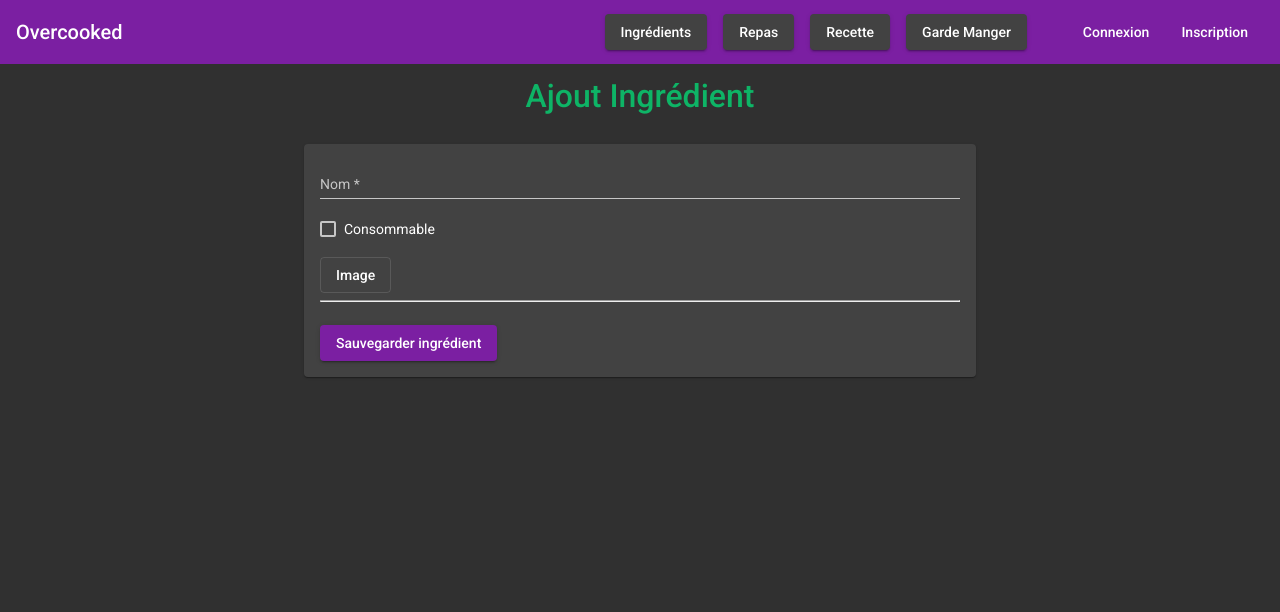
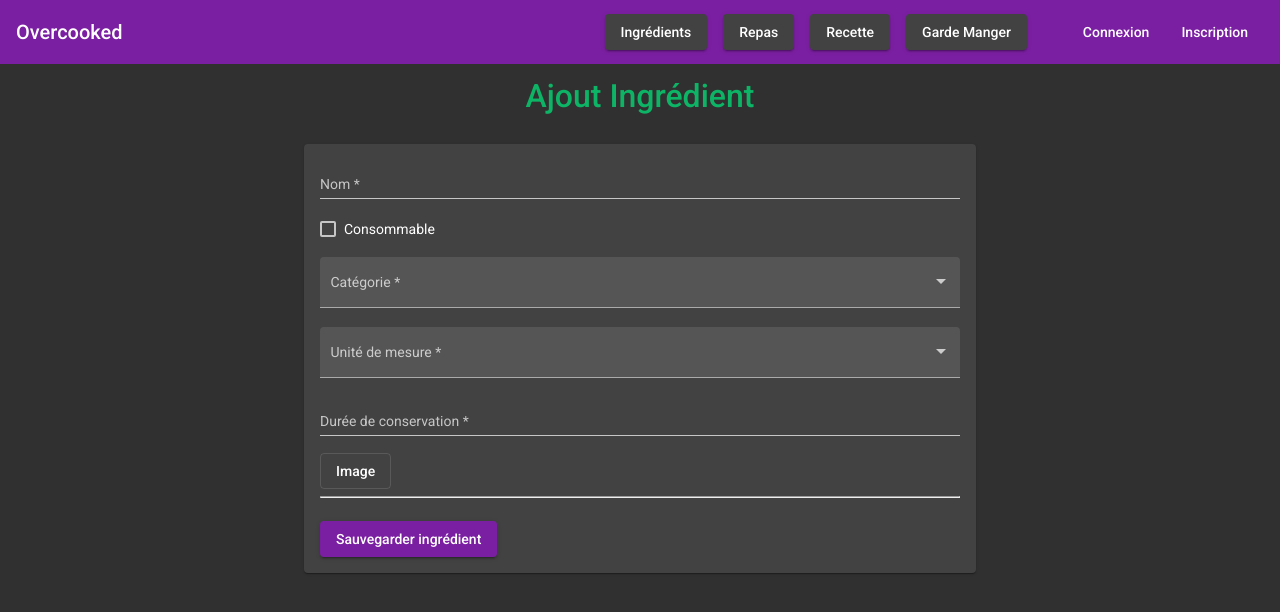
Before and after one commit to Robotix703/Angular_Overcooked, an Angular app: page /ingredient/create in a window 1280 px wide. Shown: the top 612 px of the page. Built offline with nearby package versions, Linux system fonts and the light colour scheme.

Commit message:
Ingredient : Add category, unitOfMeasure and shelfLife on create page

```diff
--- a/src/app/ingredient/create/ingredient-create.component.html
+++ b/src/app/ingredient/create/ingredient-create.component.html
@@ -12,6 +12,32 @@
             <!--Consumable-->
             <mat-checkbox formControlName='consumable' style="margin-bottom: 1rem;">Consommable</mat-checkbox>
 
+            <!--Category-->
+            <mat-form-field appearance="fill">
+                <mat-label>Catégorie</mat-label>
+                <mat-select formControlName='category'>
+                    <mat-option *ngFor="let categoryDisplayed of ingredientCategories" [value]="categoryDisplayed">
+                        {{categoryDisplayed}}
+                    </mat-option>
+                </mat-select>
+            </mat-form-field>
+
+            <!--Unit of measure-->
+            <mat-form-field appearance="fill">
+                <mat-label>Unité de mesure</mat-label>
+                <mat-select formControlName='unitOfMeasure'>
+                    <mat-option *ngFor="let uom of ingredientUnitOfMeasures" [value]="uom">
+                        {{uom}}
+                    </mat-option>
+                </mat-select>
+            </mat-form-field>
+
+            <!--shelfLife-->
+            <mat-form-field>
+                <input matInput type="number" formControlName='shelfLife' placeholder="Durée de conservation">
+                <mat-error *ngIf="formulaire.get('shelfLife')!.invalid">Entrez une durée de conservation</mat-error>
+            </mat-form-field>
+
             <!--File-->
             <div>
                 <button mat-stroked-button type="button" (click)=filePicker.click()>Image</button>
@@ -25,7 +51,8 @@
 
             <hr>
             <!--Imput-->
-            <button mat-raised-button color="primary" type="submit" style="margin-top: 1rem;">Sauvegarder ingrédient</button>
+            <button mat-raised-button color="primary" type="submit" style="margin-top: 1rem;">Sauvegarder
+                ingrédient</button>
         </form>
     </mat-card>
 </div>
--- a/src/app/ingredient/create/ingredient-create.component.ts
+++ b/src/app/ingredient/create/ingredient-create.component.ts
@@ -2,6 +2,7 @@ import { Component, OnInit } from '@angular/core'
 import { FormControl, FormGroup, Validators } from '@angular/forms';
 import { ActivatedRoute } from '@angular/router';
 import { IngredientService } from '../ingredient.service';
+import { categories, unitOfMeasures } from "../ingredient.model";
 
 import { mimeType } from "./mime-type.validator";
 
@@ -16,6 +17,9 @@ export class IngredientCreateComponent implements OnInit {
   formulaire: FormGroup = new FormGroup({});
   imagePreview: string = "";
 
+  ingredientCategories = categories;
+  ingredientUnitOfMeasures = unitOfMeasures;
+
   constructor(public IngredientService: IngredientService, public route: ActivatedRoute) {}
 
   ngOnInit() {
@@ -25,6 +29,15 @@ export class IngredientCreateComponent implements OnInit {
       }),
       consumable: new FormControl(null, {
         validators: []
+      }),
+      category: new FormControl(null, {
+        validators: [Validators.required]
+      }),
+      unitOfMeasure: new FormControl(null, {
+        validators: [Validators.required]
+      }),
+      shelfLife: new FormControl(null, {
+        validators: [Validators.required]
       }),
       image: new FormControl(null, {validators: [Validators.required], asyncValidators: [mimeType]})
     });
@@ -46,7 +59,14 @@ export class IngredientCreateComponent implements OnInit {
   onSavePost(){
     if(this.formulaire.invalid) return;
 
-    this.IngredientService.addIngredient(this.formulaire.value.name, this.formulaire.value.consumable ? this.formulaire.value.consumable : false, this.formulaire.value.image);
+    this.IngredientService.addIngredient(
+      this.formulaire.value.name,
+      this.formulaire.value.consumable ? this.formulaire.value.consumable : false,
+      this.formulaire.value.image,
+      this.formulaire.value.category,
+      this.formulaire.value.unitOfMeasure,
+      this.formulaire.value.shelfLife
+    );
 
     this.formulaire.reset();
   }
--- a/src/app/ingredient/ingredient.model.ts
+++ b/src/app/ingredient/ingredient.model.ts
@@ -2,5 +2,21 @@ export interface Ingredient {
   _id: string
   name: string
   imagePath: string
-  consumable: boolean
+  consumable: boolean,
+  category: string,
+  unitOfMeasure: string,
+  shelfLife: number
 }
+
+export const categories = [
+  "Viande",
+  "Légumes",
+  "Céréaliers",
+  "Autres"
+]
+
+export const unitOfMeasures = [
+  "pc",
+  "g",
+  "L"
+]
--- a/src/app/ingredient/ingredient.service.ts
+++ b/src/app/ingredient/ingredient.service.ts
@@ -16,11 +16,14 @@ export class IngredientService {
 
     constructor(private http: HttpClient, private router: Router) { }
 
-    addIngredient(name: string, consumable: boolean, image: File) {
+    addIngredient(name: string, consumable: boolean, image: File, category: string, unitOfMeasure: string, shelfLife: number) {
         const ingredientData = new FormData();
         ingredientData.append("name", name);
         ingredientData.append("consumable", consumable.toString());
         ingredientData.append("image", image, name);
+        ingredientData.append("category", category);
+        ingredientData.append("unitOfMeasure", unitOfMeasure);
+        ingredientData.append("shelfLife", shelfLife.toString());
 
         this.http.post<Ingredient>(URL_BACKEND, ingredientData)
             .subscribe((responseData: Ingredient) => {
```
